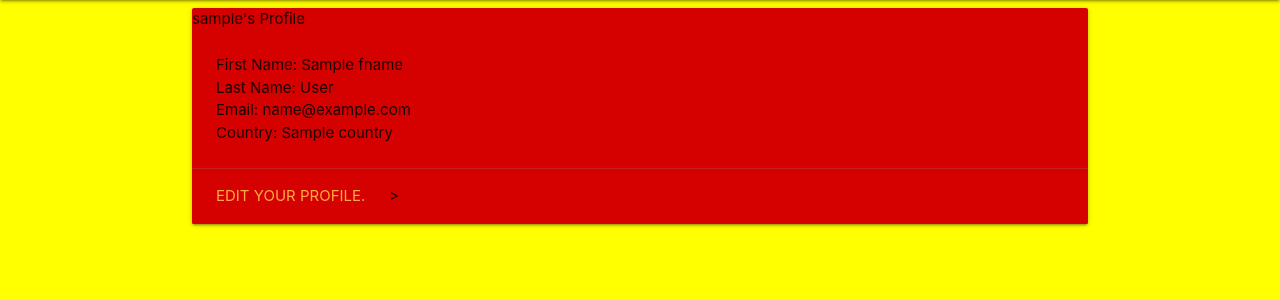
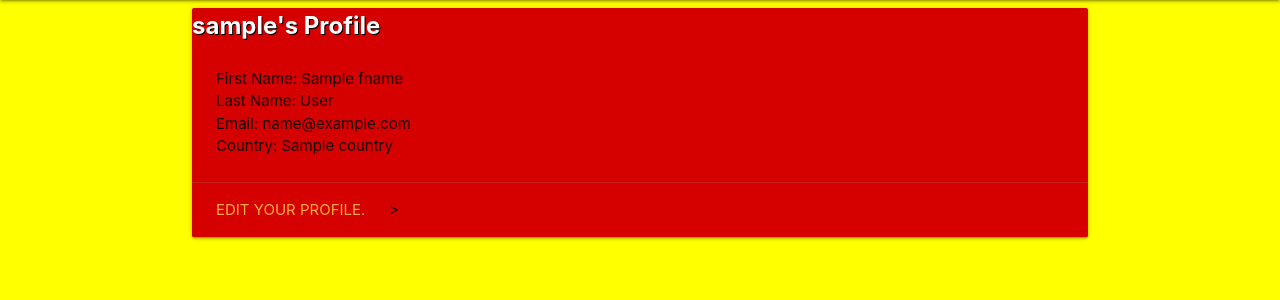
Before and after one commit to JeromeDaGnome/Brixicon, a Flask app: page /view_profile/1 in a window 1280 px wide. Shown: the part 64-364 px from the top of the page. Run offline with Flask 2, Linux system fonts and the light colour scheme; the visitor is signed in with stand-in values (Sample User, id 1); a database or web service that is not in the repository returns one stand-in record (values such as "Sample title"); some libraries are stand-ins or nearby versions.

Commit message:
formatting profile page

```diff
--- a/static/css/style.css
+++ b/static/css/style.css
@@ -9,3 +9,10 @@ body {
 .flashes h4 {
     line-height: 2;
 }
+
+.profile-header {
+    color: white;
+    text-shadow: 1px 1px black;
+    font-size: x-large;
+    font-weight: bold;
+}
--- a/templates/view_profile.html
+++ b/templates/view_profile.html
@@ -3,7 +3,9 @@
 
     <div class="col s4 offset-s4 m6">
         <div class="card red accent-4">
-            <span class="brand-logo">{{ username.username }}'s Profile</span>
+            <div class="profile-header">
+                {{ username.username }}'s Profile
+            </div>
             <div class="card-content">
                 <p>First Name: {{ username.fname }}</p>
                 <p>Last Name: {{ username.lname }}</p>
```
